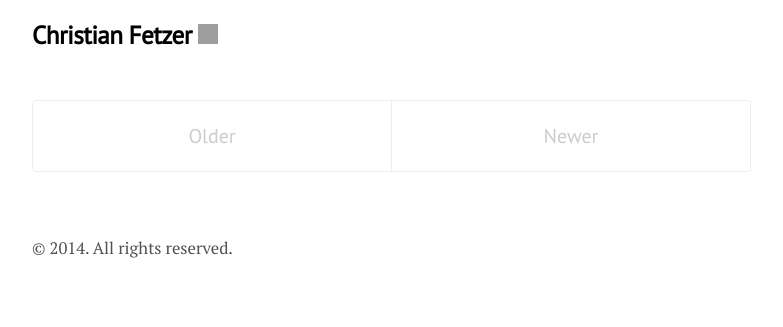
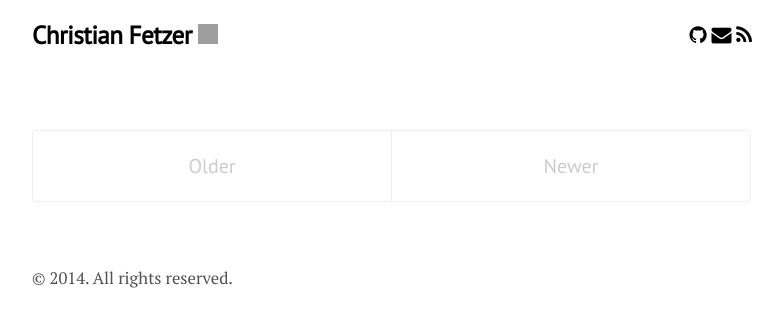
Before and after one commit to fetzerch/fetzerch.github.io, a Jekyll site: the page built from index.html, in a window 1280 px wide. Shown: the top 327 px of the page, without its empty margins (248-1031 px from the left). Built offline with Jekyll 4.4.1, drawn with Linux system fonts in a browser that asks for light colours; nearby versions of some CDN libraries; Markdown is read by kramdown in place of the engine named in the settings; the list of posts is cut into pages by our own code; grey boxes are pictures that could not be loaded.

Commit message:
default: Add contact links
Add contact links to GitHub, LinkedIn, E-Mail and RSS using Font
Awesome icons.

```diff
--- a/_layouts/default.html
+++ b/_layouts/default.html
@@ -14,6 +14,22 @@
             height="20" width="20">
           <small>{{ site.tagline }}</small>
         </h3>
+        <ul class="contact">
+          {% if site.author.github %}
+          <li><a href="https://github.com/{{ site.author.github }}">
+            <i class="fa fa-github"></i></a></li>
+          {% endif %}
+          {% if site.author.linkedin %}
+          <li><a href="https://linkedin.com/in/{{ site.author.linkedin }}">
+            <i class="fa fa-linkedin"></i></a></li>
+          {% endif %}
+          {% if site.author.email %}
+          <li><a href="mailto:{{ site.author.email }}">
+            <i class="fa fa-envelope"></i></a></li>
+          {% endif %}
+          <li><a href="{{ site.baseurl }}/atom.xml">
+            <i class="fa fa-rss"></i></a></li>
+        </ul>
       </header>
 
       <main>
--- a/public/css/fetzerch.css
+++ b/public/css/fetzerch.css
@@ -32,3 +32,14 @@ h1, h2, h3, h4, h5, h6 {
     float: left;
   }
 }
+
+/* Navigation */
+.contact {
+  padding-left: 0;
+  margin-bottom: 0;
+  list-style: none;
+  display: inline-block;
+}
+.contact li {
+  display: inline-block;
+}
```
